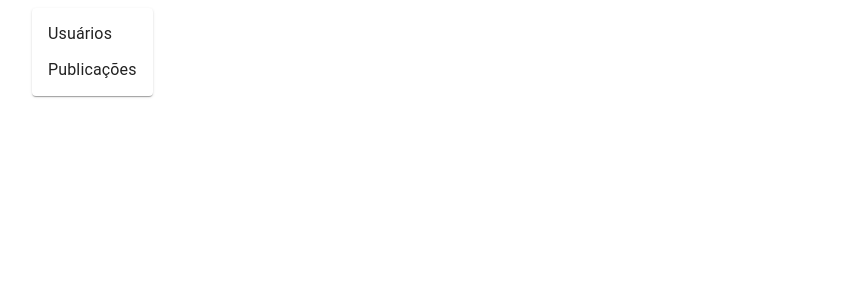
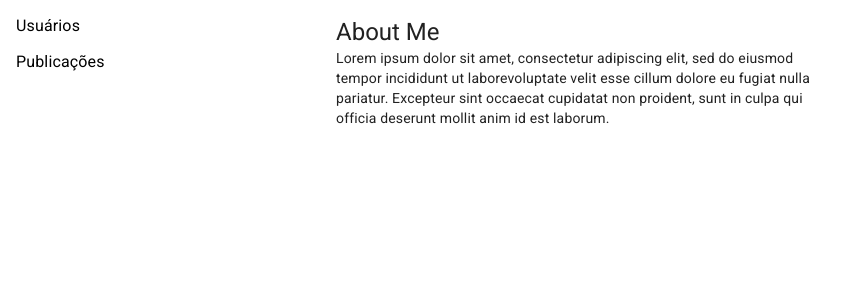
Before and after one commit to ferpavanello/users-list, a React (Create React App) app: page / in a window 1280 px wide. Shown: the top 300 px of the page, without its empty margins (0-855 px from the left). Built offline with nearby package versions, Linux system fonts and the light colour scheme.

Commit message:
Arrumado posicionamento do menu e detalhes

```diff
--- a/public/index.html
+++ b/public/index.html
@@ -1,20 +1,23 @@
 <!DOCTYPE html>
-<html lang="en">
+<html lang="pt-br">
   <head>
     <meta charset="utf-8" />
     <meta
       name="viewport"
       content="width=device-width, initial-scale=1, shrink-to-fit=no"
     />
+    <title>Users List</title>
+
+    <link
+      rel="stylesheet"
+      href="https://fonts.googleapis.com/css?family=Roboto:300,400,500"
+    />
     <link
       rel="stylesheet"
       href="https://fonts.googleapis.com/icon?family=Material+Icons"
     />
-    <title>Users List</title>
   </head>
   <body>
     <div id="root"></div>
-    <script src="https://code.jquery.com/jquery-3.4.1.min.js"></script>
-    <script src="https://unpkg.com/@material-ui/core@3.9.3/umd/material-ui.development.js"></script>
   </body>
 </html>
--- a/src/App.js
+++ b/src/App.js
@@ -1,5 +1,7 @@
 import React from "react";
 import Main from "./main";
+
+import "./index.css";
 
 function App() {
   return (
--- /dev/null
+++ b/src/components/detalhes/detalhes.js
@@ -0,0 +1,23 @@
+import React from "react";
+import { Card, CardContent, Typography, Grid } from "@material-ui/core";
+
+const Detalhes = () => (
+  <Grid item xs={5}>
+    <Card elevation={0}>
+      <CardContent>
+        <Typography variant="h5" component="h2">
+          About Me
+        </Typography>
+        <Typography variant="body2" component="p">
+          Lorem ipsum dolor sit amet, consectetur adipiscing elit, sed do
+          eiusmod tempor incididunt ut laborevoluptate velit esse cillum dolore
+          eu fugiat nulla pariatur. Excepteur sint occaecat cupidatat non
+          proident, sunt in culpa qui officia deserunt mollit anim id est
+          laborum.
+        </Typography>
+      </CardContent>
+    </Card>
+  </Grid>
+);
+
+export default Detalhes;
--- a/src/components/menu/menu.js
+++ b/src/components/menu/menu.js
@@ -1,31 +1,13 @@
 import React from "react";
-import Paper from "@material-ui/core/Paper";
-import MenuItem from "@material-ui/core/MenuItem";
-import MenuList from "@material-ui/core/MenuList";
-import { makeStyles } from "@material-ui/core/styles";
+import { Grid, MenuItem, MenuList } from "@material-ui/core";
 
-const useStyles = makeStyles(theme => ({
-  root: {
-    display: "flex"
-  },
-  paper: {
-    marginRight: theme.spacing(2)
-  }
-}));
-
-const Menu = () => {
-  const classes = useStyles();
-
-  return (
-    <div className={classes.root}>
-      <Paper className={classes.paper}>
-        <MenuList>
-          <MenuItem>Usuários</MenuItem>
-          <MenuItem>Publicações</MenuItem>
-        </MenuList>
-      </Paper>
-    </div>
-  );
-};
+const Menu = () => (
+  <Grid item xs={3}>
+    <MenuList>
+      <MenuItem>Usuários</MenuItem>
+      <MenuItem>Publicações</MenuItem>
+    </MenuList>
+  </Grid>
+);
 
 export default Menu;
--- a/src/index.js
+++ b/src/index.js
@@ -1,11 +1,5 @@
 import React from "react";
 import ReactDOM from "react-dom";
 import App from "./App";
-import * as serviceWorker from "./serviceWorker";
 
 ReactDOM.render(<App />, document.getElementById("root"));
-
-// If you want your app to work offline and load faster, you can change
-// unregister() to register() below. Note this comes with some pitfalls.
-// Learn more about service workers: https://bit.ly/CRA-PWA
-serviceWorker.unregister();
--- a/src/main.js
+++ b/src/main.js
@@ -1,13 +1,20 @@
 import React from "react";
 import Container from "@material-ui/core/Container";
+import { Paper, Grid } from "@material-ui/core";
 import Menu from "./components/menu/menu";
+import Detalhes from "./components/detalhes/detalhes";
 
 const Main = () => (
-  <main>
-    <Container fixed>
-      <Menu />
-    </Container>
-  </main>
+  <Grid container className={styles.container}>
+    <Menu />
+    <Detalhes />
+  </Grid>
 );
 
+const styles = () => ({
+  container: {
+    display: "flex"
+  }
+});
+
 export default Main;
--- a/src/serviceWorker.js
+++ /dev/null
@@ -1,135 +0,0 @@
-// This optional code is used to register a service worker.
-// register() is not called by default.
-
-// This lets the app load faster on subsequent visits in production, and gives
-// it offline capabilities. However, it also means that developers (and users)
-// will only see deployed updates on subsequent visits to a page, after all the
-// existing tabs open on the page have been closed, since previously cached
-// resources are updated in the background.
-
-// To learn more about the benefits of this model and instructions on how to
-// opt-in, read https://bit.ly/CRA-PWA
-
-const isLocalhost = Boolean(
-  window.location.hostname === 'localhost' ||
-    // [::1] is the IPv6 localhost address.
-    window.location.hostname === '[::1]' ||
-    // 127.0.0.1/8 is considered localhost for IPv4.
-    window.location.hostname.match(
-      /^127(?:\.(?:25[0-5]|2[0-4][0-9]|[01]?[0-9][0-9]?)){3}$/
-    )
-);
-
-export function register(config) {
-  if (process.env.NODE_ENV === 'production' && 'serviceWorker' in navigator) {
-    // The URL constructor is available in all browsers that support SW.
-    const publicUrl = new URL(process.env.PUBLIC_URL, window.location.href);
-    if (publicUrl.origin !== window.location.origin) {
-      // Our service worker won't work if PUBLIC_URL is on a different origin
-      // from what our page is served on. This might happen if a CDN is used to
-      // serve assets; see https://github.com/facebook/create-react-app/issues/2374
-      return;
-    }
-
-    window.addEventListener('load', () => {
-      const swUrl = `${process.env.PUBLIC_URL}/service-worker.js`;
-
-      if (isLocalhost) {
-        // This is running on localhost. Let's check if a service worker still exists or not.
-        checkValidServiceWorker(swUrl, config);
-
-        // Add some additional logging to localhost, pointing developers to the
-        // service worker/PWA documentation.
-        navigator.serviceWorker.ready.then(() => {
-          console.log(
-            'This web app is being served cache-first by a service ' +
-              'worker. To learn more, visit https://bit.ly/CRA-PWA'
-          );
-        });
-      } else {
-        // Is not localhost. Just register service worker
-        registerValidSW(swUrl, config);
-      }
-    });
-  }
-}
-
-function registerValidSW(swUrl, config) {
-  navigator.serviceWorker
-    .register(swUrl)
-    .then(registration => {
-      registration.onupdatefound = () => {
-        const installingWorker = registration.installing;
-        if (installingWorker == null) {
-          return;
-        }
-        installingWorker.onstatechange = () => {
-          if (installingWorker.state === 'installed') {
-            if (navigator.serviceWorker.controller) {
-              // At this point, the updated precached content has been fetched,
-              // but the previous service worker will still serve the older
-              // content until all client tabs are closed.
-              console.log(
-                'New content is available and will be used when all ' +
-                  'tabs for this page are closed. See https://bit.ly/CRA-PWA.'
-              );
-
-              // Execute callback
-              if (config && config.onUpdate) {
-                config.onUpdate(registration);
-              }
-            } else {
-              // At this point, everything has been precached.
-              // It's the perfect time to display a
-              // "Content is cached for offline use." message.
-              console.log('Content is cached for offline use.');
-
-              // Execute callback
-              if (config && config.onSuccess) {
-                config.onSuccess(registration);
-              }
-            }
-          }
-        };
-      };
-    })
-    .catch(error => {
-      console.error('Error during service worker registration:', error);
-    });
-}
-
-function checkValidServiceWorker(swUrl, config) {
-  // Check if the service worker can be found. If it can't reload the page.
-  fetch(swUrl)
-    .then(response => {
-      // Ensure service worker exists, and that we really are getting a JS file.
-      const contentType = response.headers.get('content-type');
-      if (
-        response.status === 404 ||
-        (contentType != null && contentType.indexOf('javascript') === -1)
-      ) {
-        // No service worker found. Probably a different app. Reload the page.
-        navigator.serviceWorker.ready.then(registration => {
-          registration.unregister().then(() => {
-            window.location.reload();
-          });
-        });
-      } else {
-        // Service worker found. Proceed as normal.
-        registerValidSW(swUrl, config);
-      }
-    })
-    .catch(() => {
-      console.log(
-        'No internet connection found. App is running in offline mode.'
-      );
-    });
-}
-
-export function unregister() {
-  if ('serviceWorker' in navigator) {
-    navigator.serviceWorker.ready.then(registration => {
-      registration.unregister();
-    });
-  }
-}
```
